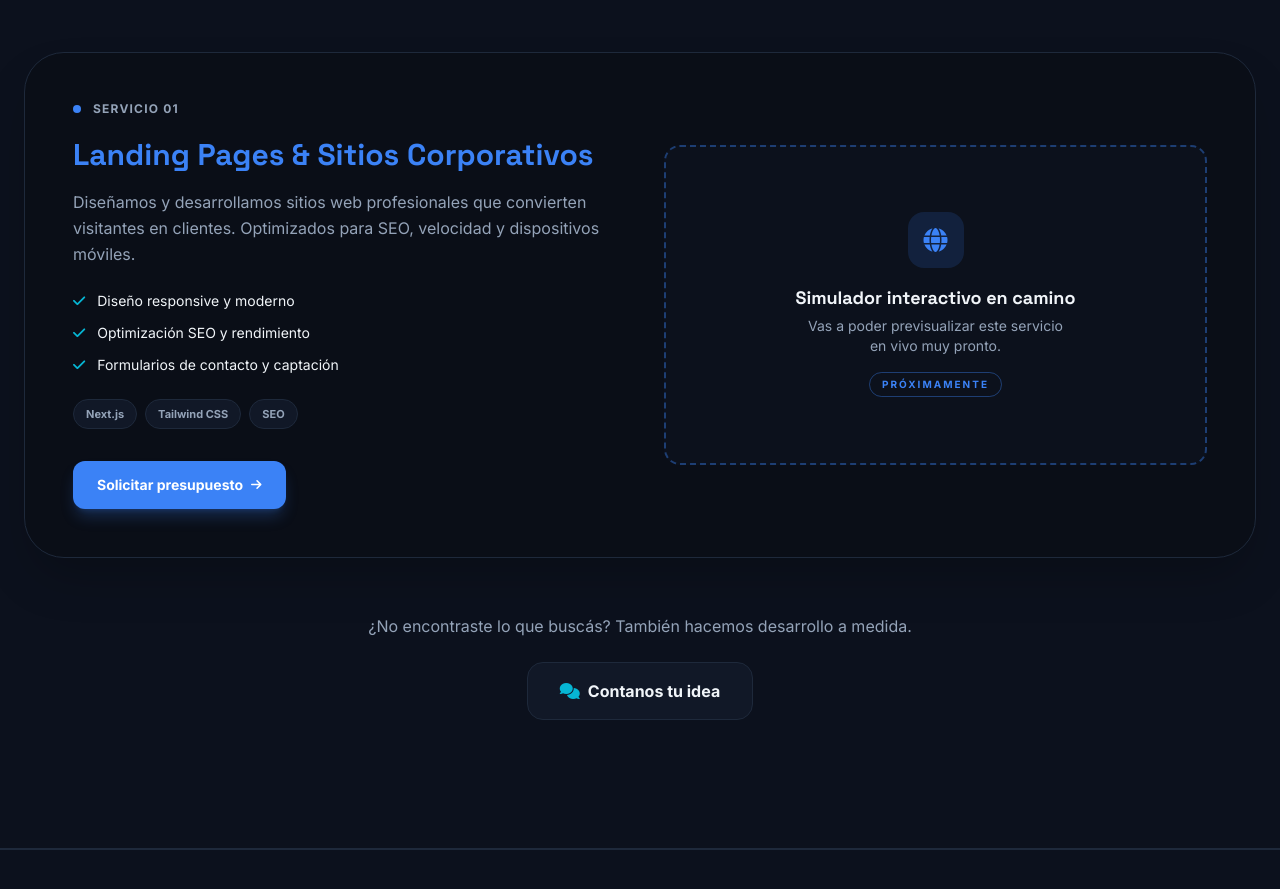
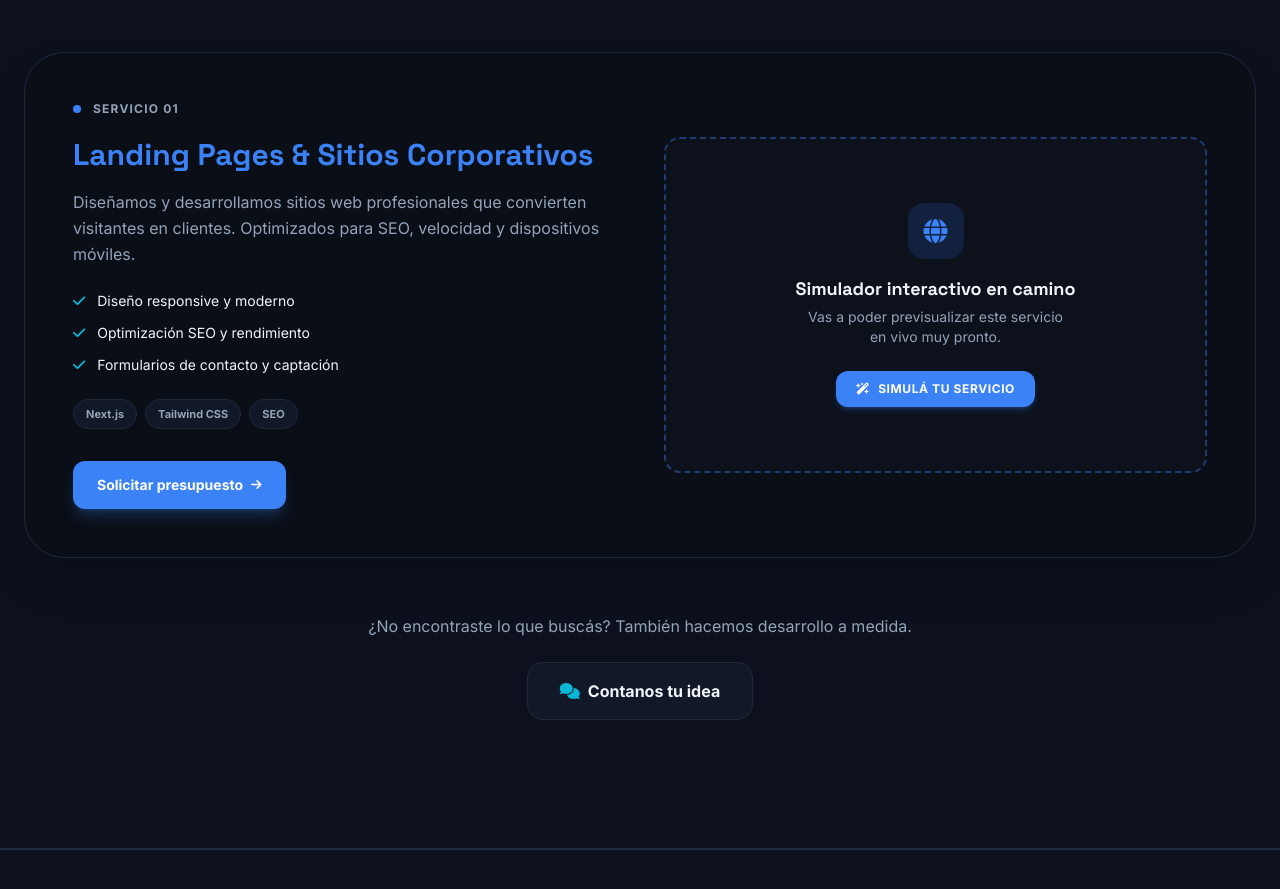
Before and after one commit to LinkinCode26/linkincode, a React (Vite) app in the folder client/: page / in a window 1280 px wide. Shown: the part 2200-3089 px from the top of the page. Built offline with nearby package versions, Linux system fonts and the light colour scheme.

Commit message:
feat(solutions): conecta SimulatorShell con estado interactivo en Solutions (LC-021)

```diff
--- a/client/src/sections/Solutions.jsx
+++ b/client/src/sections/Solutions.jsx
@@ -1,21 +1,29 @@
-import { useState } from 'react';
-import useLanguage from '../hooks/useLanguage';
-import useScrollReveal from '../hooks/useScrollReveal';
-import useContact from '../hooks/useContact';
-import { SERVICES } from '../data/services';
-import { ACCENT_STYLES } from '../utils/accentStyles';
-import { SimulatorPlaceholder } from '../components/SimulatorPlaceholder';
+import { useState } from "react";
+import useLanguage from "../hooks/useLanguage";
+import useScrollReveal from "../hooks/useScrollReveal";
+import useContact from "../hooks/useContact";
+import { SERVICES } from "../data/services";
+import { ACCENT_STYLES } from "../utils/accentStyles";
+import { SimulatorShell } from "../components/SimulatorShell";
 
 export function Solutions() {
   const { t } = useLanguage();
   const { requestQuote } = useContact();
   const [activeId, setActiveId] = useState(SERVICES[0].id);
 
+  // Estado para saber si el usuario hizo clic en "Simulá tu servicio"
+  const [isSimulating, setIsSimulating] = useState(false);
+
+  // Estados mock para el contenido interactivo del simulador de prueba
+  const [simTitle, setSimTitle] = useState("");
+  const [simColor, setSimColor] = useState("brand");
+
   const headerRef = useScrollReveal();
   const tabsRef = useScrollReveal({ delay: 0.05 });
   const panelRef = useScrollReveal({ delay: 0.1 });
 
-  const activeService = SERVICES.find((service) => service.id === activeId) ?? SERVICES[0];
+  const activeService =
+    SERVICES.find((service) => service.id === activeId) ?? SERVICES[0];
   const accent = ACCENT_STYLES[activeService.accent];
   const content = t(`solutions.services.${activeService.id}`);
 
@@ -23,24 +31,35 @@ export function Solutions() {
     requestQuote(activeService.id, t(`solutions.tabs.${activeService.id}`));
   };
 
+  // Cada vez que cambia de tab, reseteamos la vista de simulación si estaba abierta
+  const handleTabChange = (id) => {
+    setActiveId(id);
+    setIsSimulating(false);
+    setSimTitle("");
+  };
+
   return (
-    <section id="soluciones" className="py-24 sm:py-32 bg-surface/40 border-y border-line">
+    <section
+      id="soluciones"
+      className="py-24 sm:py-32 bg-surface/40 border-y border-line"
+    >
       <div className="container mx-auto px-6 max-w-7xl">
-
         <div ref={headerRef} className="text-center max-w-2xl mx-auto mb-14">
           <span className="text-[11px] font-bold uppercase tracking-[0.25em] text-accent">
-            {t('solutions.eyebrow')}
+            {t("solutions.eyebrow")}
           </span>
           <h2 className="font-display font-bold text-4xl sm:text-5xl mt-4 mb-6 text-ink">
-            {t('solutions.title')}
+            {t("solutions.title")}
           </h2>
-          <p className="text-lg text-mute leading-relaxed">{t('solutions.subtitle')}</p>
+          <p className="text-lg text-mute leading-relaxed">
+            {t("solutions.subtitle")}
+          </p>
         </div>
 
         <div
           ref={tabsRef}
           role="tablist"
-          aria-label={t('solutions.title')}
+          aria-label={t("solutions.title")}
           className="grid grid-cols-2 sm:grid-cols-3 lg:grid-cols-4 gap-2 mb-14 bg-bg border border-line rounded-2xl p-2 max-w-5xl mx-auto"
         >
           {SERVICES.map((service) => {
@@ -53,15 +72,17 @@ export function Solutions() {
                 role="tab"
                 aria-selected={isActive}
                 aria-controls={`panel-${service.id}`}
-                onClick={() => setActiveId(service.id)}
+                onClick={() => handleTabChange(service.id)}
                 className={`flex items-center justify-center gap-2 px-4 py-4 rounded-xl border transition-colors duration-300 ${
                   isActive
-                    ? 'bg-surface border-brand text-brand shadow-lg shadow-brand/15'
-                    : 'bg-surface/50 border-line text-mute hover:text-ink hover:border-brand/40'
+                    ? "bg-surface border-brand text-brand shadow-lg shadow-brand/15"
+                    : "bg-surface/50 border-line text-mute hover:text-ink hover:border-brand/40"
                 }`}
               >
                 <i className={`fas ${service.icon}`} aria-hidden="true" />
-                <span className="font-bold text-sm">{t(`solutions.tabs.${service.id}`)}</span>
+                <span className="font-bold text-sm">
+                  {t(`solutions.tabs.${service.id}`)}
+                </span>
               </button>
             );
           })}
@@ -82,15 +103,25 @@ export function Solutions() {
                   {content.badge}
                 </span>
               </div>
-              <h3 className={`font-display font-bold text-3xl mb-4 ${accent.text}`}>
+              <h3
+                className={`font-display font-bold text-3xl mb-4 ${accent.text}`}
+              >
                 {content.heading}
               </h3>
-              <p className="text-mute mb-6 leading-relaxed">{content.description}</p>
+              <p className="text-mute mb-6 leading-relaxed">
+                {content.description}
+              </p>
 
               <ul className="space-y-3 mb-6">
                 {content.bullets.map((bullet) => (
-                  <li key={bullet} className="flex gap-3 items-center text-sm text-ink">
-                    <i className="fas fa-check text-accent" aria-hidden="true" />
+                  <li
+                    key={bullet}
+                    className="flex gap-3 items-center text-sm text-ink"
+                  >
+                    <i
+                      className="fas fa-check text-accent"
+                      aria-hidden="true"
+                    />
                     {bullet}
                   </li>
                 ))}
@@ -112,24 +143,104 @@ export function Solutions() {
                 onClick={handleRequestQuote}
                 className={`inline-flex items-center gap-2 px-6 py-3.5 text-white font-bold text-sm rounded-xl transition-all shadow-lg ${accent.button}`}
               >
-                {content.cta} <i className="fas fa-arrow-right text-xs" aria-hidden="true" />
+                {content.cta}{" "}
+                <i className="fas fa-arrow-right text-xs" aria-hidden="true" />
               </button>
             </div>
 
-            <SimulatorPlaceholder service={activeService} />
+            {/* Contenedor dinámico: Muestra el Placeholder o tu SimulatorShell interactivo */}
+            <div>
+              {!isSimulating ? (
+                <div
+                  className={`rounded-2xl border-2 border-dashed ${accent.border} bg-surface/40 flex flex-col items-center justify-center text-center gap-4 px-8 py-16 min-h-80`}
+                >
+                  <div
+                    className={`w-14 h-14 rounded-2xl ${accent.iconBg} flex items-center justify-center ${accent.text} text-2xl`}
+                  >
+                    <i
+                      className={`fas ${activeService.icon}`}
+                      aria-hidden="true"
+                    />
+                  </div>
+                  <div>
+                    <p className="font-display font-bold text-lg text-ink mb-1">
+                      {t("solutions.comingSoon.title")}
+                    </p>
+                    <p className="text-sm text-mute max-w-65 mx-auto mb-2">
+                      {t("solutions.comingSoon.description")}
+                    </p>
+                  </div>
+                  <button
+                    type="button"
+                    onClick={() => setIsSimulating(true)}
+                    className={`inline-flex items-center gap-2 px-5 py-2.5 rounded-xl font-bold text-xs uppercase tracking-wider text-white shadow-md transition-all ${accent.button}`}
+                  >
+                    <i className="fas fa-wand-magic-sparkles" /> Simulá tu
+                    servicio
+                  </button>
+                </div>
+              ) : (
+                <SimulatorShell title="SIMULANDO EN VIVO">
+                  <div className="flex flex-col gap-5 py-4">
+                    <div>
+                      <label className="block text-xs font-bold uppercase tracking-wider text-mute mb-2">
+                        Título principal
+                      </label>
+                      <input
+                        type="text"
+                        value={simTitle}
+                        onChange={(e) => setSimTitle(e.target.value)}
+                        placeholder="Escribí tu propio título..."
+                        className="w-full bg-surface border border-line rounded-xl px-4 py-3 text-sm text-ink focus:outline-none focus:border-brand transition-colors"
+                      />
+                    </div>
+                    <div>
+                      <label className="block text-xs font-bold uppercase tracking-wider text-mute mb-2">
+                        Color de marca
+                      </label>
+                      <div className="flex gap-3">
+                        {["brand", "accent", "indigo", "emerald"].map((c) => (
+                          <button
+                            key={c}
+                            type="button"
+                            onClick={() => setSimColor(c)}
+                            className={`w-8 h-8 rounded-full border-2 transition-transform ${
+                              simColor === c
+                                ? "scale-110 border-white shadow-lg"
+                                : "border-transparent opacity-70"
+                            } bg-brand`}
+                          />
+                        ))}
+                      </div>
+                    </div>
+                    <div className="mt-4 p-4 rounded-xl bg-surface/60 border border-line text-center">
+                      <p className="text-xs text-mute italic">
+                        Vista previa activa para:{" "}
+                        <span className="font-bold text-ink">
+                          {content.heading}
+                        </span>
+                      </p>
+                      <h4 className="font-display font-bold text-xl mt-2 text-ink">
+                        {simTitle || "Impulsá tu negocio online"}
+                      </h4>
+                    </div>
+                  </div>
+                </SimulatorShell>
+              )}
+            </div>
           </div>
         </div>
 
         <div className="mt-14 text-center">
-          <p className="text-mute mb-6">{t('solutions.moreCta.text')}</p>
+          <p className="text-mute mb-6">{t("solutions.moreCta.text")}</p>
           <a
             href="#contacto"
             className="inline-flex items-center gap-2 px-8 py-4 bg-surface border border-line hover:border-brand text-ink font-bold rounded-2xl transition-all"
           >
-            <i className="fas fa-comments text-accent" aria-hidden="true" /> {t('solutions.moreCta.button')}
+            <i className="fas fa-comments text-accent" aria-hidden="true" />{" "}
+            {t("solutions.moreCta.button")}
           </a>
         </div>
-
       </div>
     </section>
   );
```
